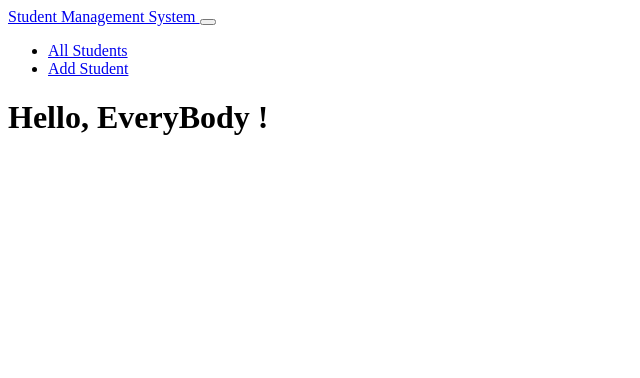
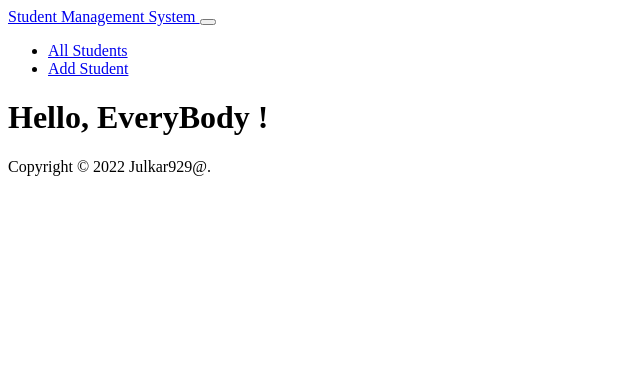
Before and after one commit to Julkar1/Student-ManageSystem, a Django app: page / in a window 1280 px wide. Shown: the top 378 px of the page, without its empty margins (0-640 px from the left). Run offline with Django 4.2, Linux system fonts and the light colour scheme.

Commit message:
Adding footer

```diff
--- a/students/templates/students/index.html
+++ b/students/templates/students/index.html
@@ -4,7 +4,7 @@
  <head>
     <title>Student Manage System</title>
     <line href="{% static 'css/bootstrap.min.css' %}" rel="stylesheet" >
-    <body>
+    <body class="d-flex flex-column min-vh-100">
         <nav class="navbar navbar-expand-lg navbar-dark bg-primary">
             <div class="container-fluid">
               <a class="navbar-brand" href="{% url 'index' %}">
@@ -21,7 +21,7 @@
                     </a>
                   </li>
                   <li class="nav-item">
-                    <a class="nav-link" href="{% url 'add' %}">
+                    <a class="nav-link" href="{% url 'index' %}">
                       <i class="fa-solid fa-plus fa-lg"></i> Add Student
                     </a>
                   </li>
@@ -32,6 +32,13 @@
       <h1>
          Hello, EveryBody !
       </h1>
+      <footer class="mt-auto mb-4">
+        <div class="text-center">
+          <span>
+            Copyright &copy; <script>document.write(new Date().getFullYear())</script> Julkar929@.
+          </span>
+        </div>
+      </footer>
       <script src="https://cdn.jsdelivr.net/npm/bootstrap@5.0.2/dist/js/bootstrap.bundle.min.js"></script>
     </body>
  </head>
```
